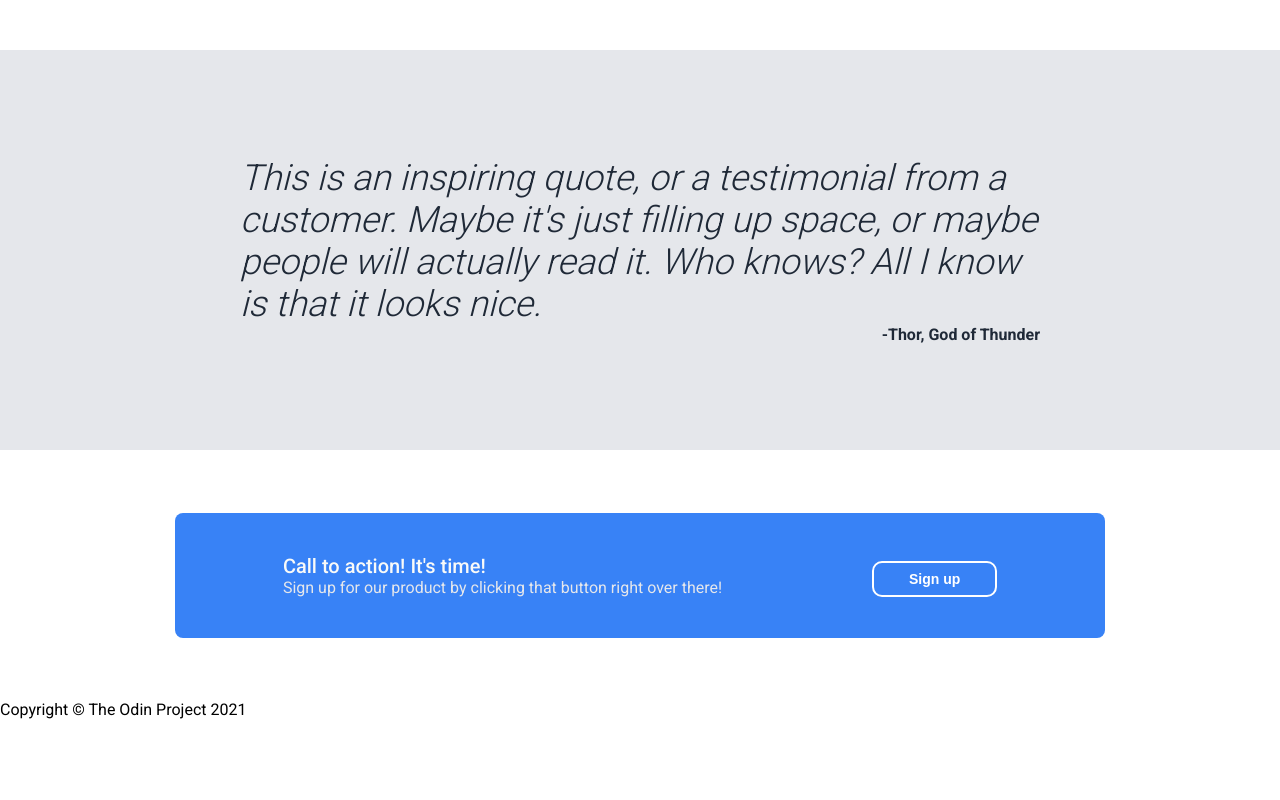
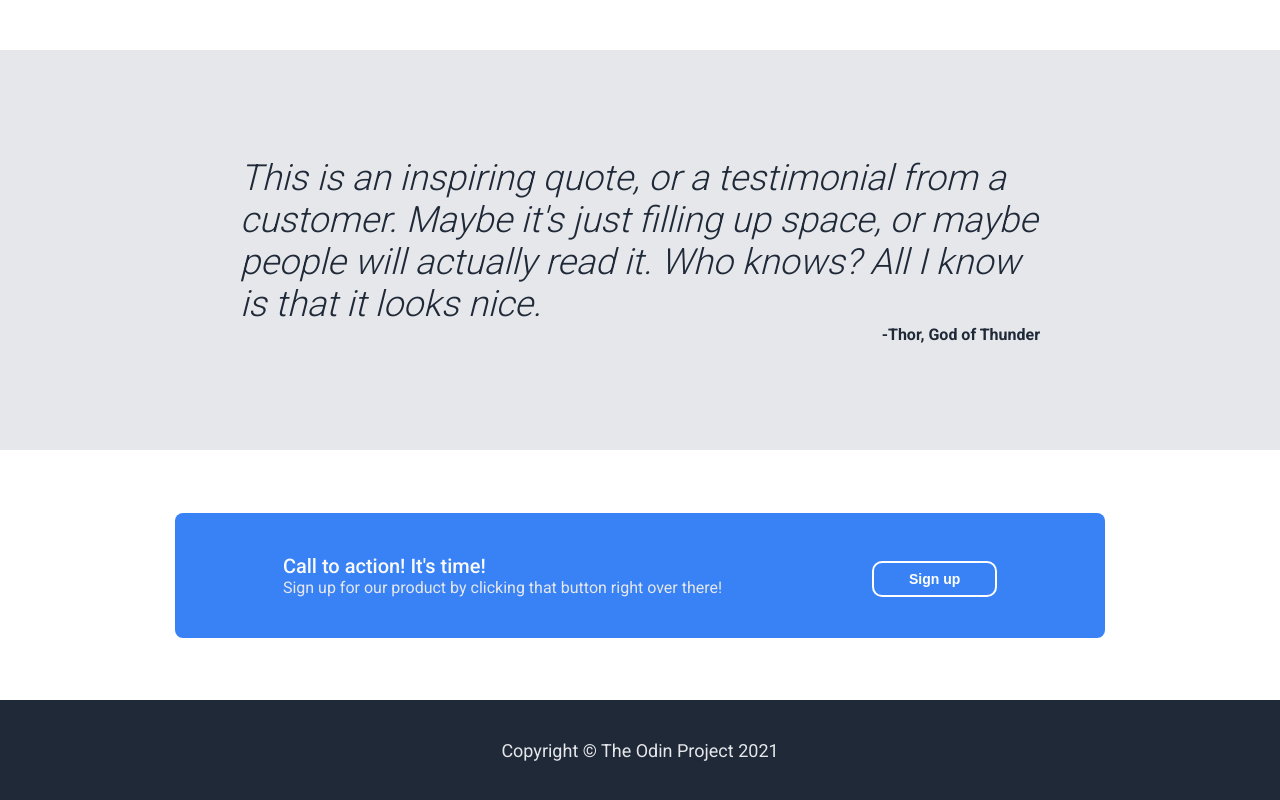
Before and after one commit to IamBull8905/landing-page, a plain HTML site: page index.html in a window 1280 px wide. Shown: the part 806-1606 px from the top of the page. Before the commit the page ends 1525 px from the top, so only its background shows below. Drawn offline with Linux system fonts and the light colour scheme.

Commit message:
add styling to footer (w flexbox)

```diff
--- a/style.css
+++ b/style.css
@@ -172,3 +172,12 @@ blockquote {
     width: 125px;
 }
 /* --------------------------------------------------------------------------------------------------------------------------------------------------------------------------------------------------- */
+.footer {
+    background-color: #1F2937;
+    height: 100px;
+    color: #E5E7EB;
+    font-size: 18px;
+    display: flex;
+    justify-content: center;
+    align-items: center;
+}
```
